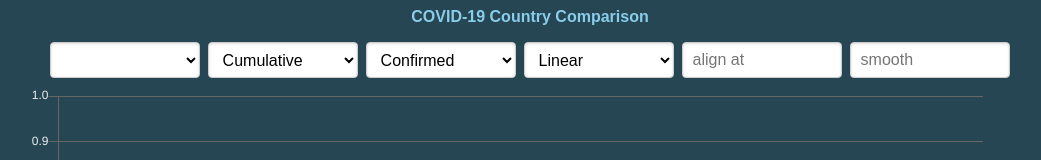
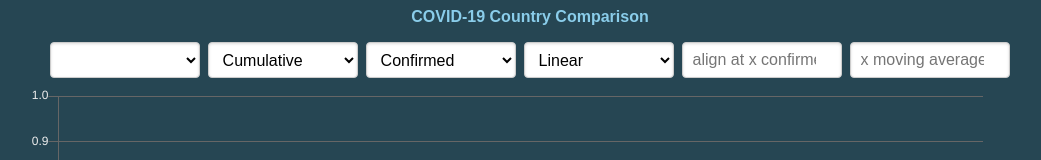
Before and after one commit to arestivo/covid19, a website: page docs/index.html in a window 1280 px wide. Shown: the top 160 px of the page, without its empty margins (110-1151 px from the left). Drawn offline with Linux system fonts and the light colour scheme; no server answers.

Commit message:
Changed placeholder text

```diff
--- a/docs/index.html
+++ b/docs/index.html
@@ -34,8 +34,8 @@
           <option value="logarithmic">Logarithmic</option>
         </select>
 
-        <input id="alignstart" type="number" min="0" step="50" value="" placeholder="align at">
-        <input id="smooth" type="number" min="0" value="" placeholder="smooth">
+        <input id="alignstart" type="number" min="0" step="50" value="" placeholder="align at x confirmed">
+        <input id="smooth" type="number" min="0" value="" placeholder="x moving average">
       </div>
     </form>
   </main>
```
Also changed, not shown: src/index.html (+2 -2 lines).
